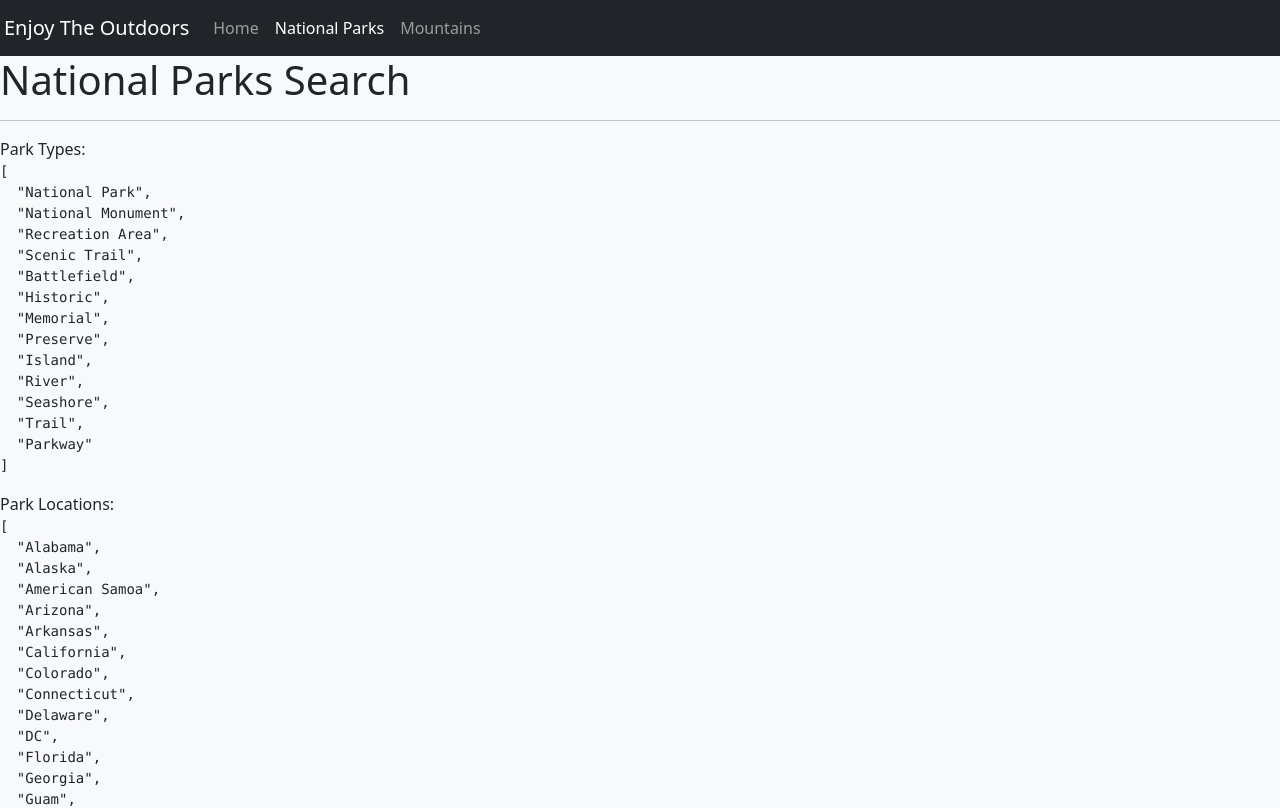
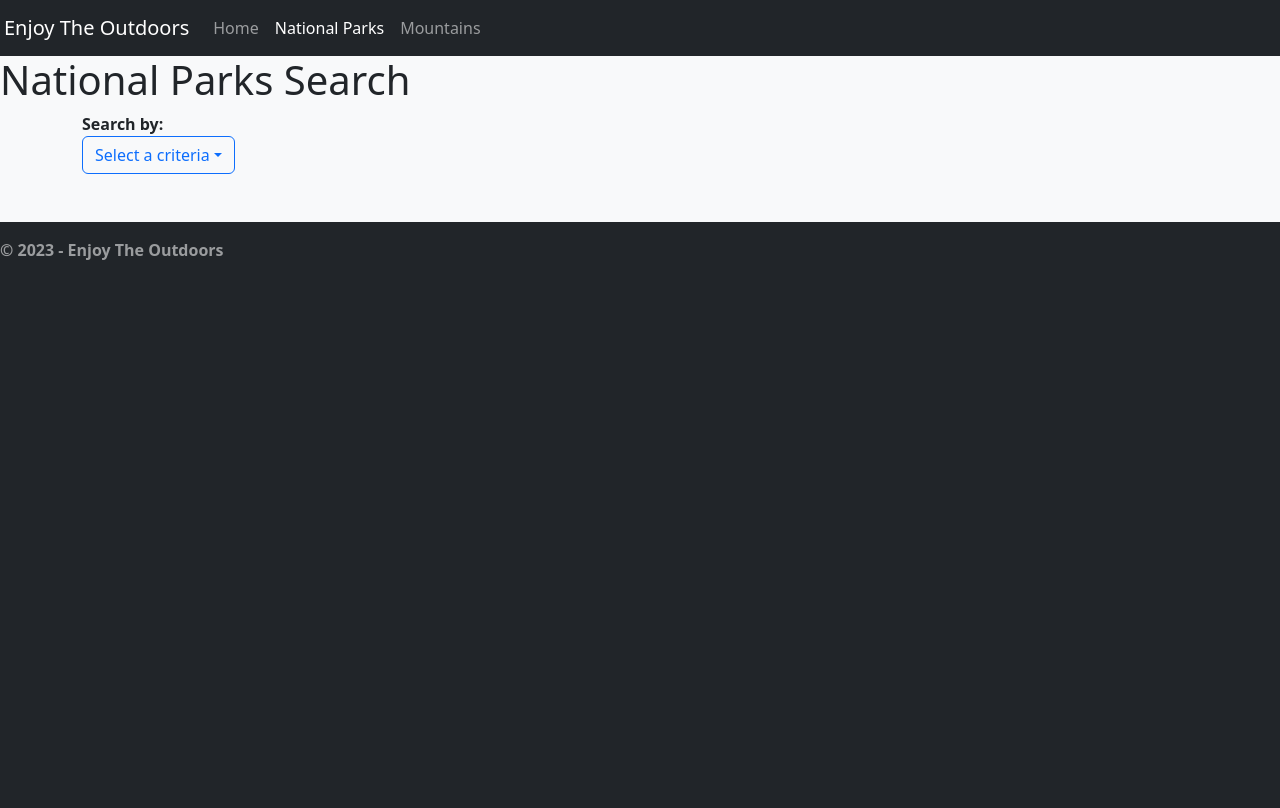
Before and after one commit to vmaravind96/NationalParkSearch, a React (Create React App) app: page /nationalparks in a window 1280 px wide. Shown: the top 808 px of the page. Built offline with nearby package versions, Linux system fonts and the light colour scheme.

Commit message:
national park base page done

```diff
--- a/src/App.js
+++ b/src/App.js
@@ -7,16 +7,16 @@ import NationalParks from './pages/national_parks/NationalParks';
 import Mountains from './pages/mountains/Mountains';
 import Footer from './components/footer/Footer';
 
-function App() {
+function App(props) {
   return (
     <div className="App">
       <Navigation/>
       <Routes>
         <Route path="/" element={<Home />} />
         <Route path="/nationalparks" element={<NationalParks />} />
-        <Route path="/Mountains" element={<Mountains />} />
+        <Route path="/mountains" element={<Mountains />} />
       </Routes>
-     <Footer/>
+      <Footer/>
     </div>
   );
 }
--- a/src/components/footer/Footer.js
+++ b/src/components/footer/Footer.js
@@ -1,5 +1,6 @@
 
 import Navbar from 'react-bootstrap/Navbar';
+
 
 function Footer() {
 
--- a/src/index.js
+++ b/src/index.js
@@ -10,7 +10,7 @@ const root = ReactDOM.createRoot(document.getElementById('root'));
 root.render(
   <React.StrictMode>
     <BrowserRouter>
-      <App />
+      <App/>
     </BrowserRouter>
   </React.StrictMode>
 );
--- a/src/pages/national_parks/NationalParks.js
+++ b/src/pages/national_parks/NationalParks.js
@@ -1,28 +1,179 @@
+import { useState } from "react";
 import { useParks } from "../../hooks/useParks";
+import { Dropdown, Container, Button, Table } from "react-bootstrap";
 
 function NationalParks() {
+  const LOCATION = "Location";
+  const PARK_TYPE = "Park Type";
+  const SELECT_LOCATION_STR = "Select location";
+  const SELECT_PARK_TYPE_STR = "Select park type";
 
-    const [nationalParks, locations, types] = useParks();
+  const [nationalParksCache, locations, types] = useParks();
+  const [selectedOption, setSelectedOption] = useState("Select a criteria");
+  const [selectedLocation, setSelectedLocation] = useState(SELECT_LOCATION_STR);
+  const [selectedParkType, setselectedParkType] =
+    useState(SELECT_PARK_TYPE_STR);
+  const [displayTable, setDisplayTable] = useState(false);
+  const [parksToDisplay, setParksToDisplay] = useState([]);
 
+  const handleSearchBy = (eventKey) => {
+    setSelectedOption(eventKey);
+    setSelectedLocation(SELECT_LOCATION_STR);
+    setselectedParkType(SELECT_PARK_TYPE_STR);
+    setDisplayTable(false);
+  };
+
+  const handleLocation = (eventKey) => {
+    setSelectedLocation(eventKey);
+    setDisplayTable(false);
+  };
+
+  const handleParkType = (eventKey) => {
+    setselectedParkType(eventKey);
+    setDisplayTable(false);
+  };
+
+  const canDisplaySubmit = () => {
     return (
-        <div className="NationalParks bg-light">
-            <h1>National Parks Search</h1>
+      (selectedOption === LOCATION &&
+        selectedLocation !== SELECT_LOCATION_STR) ||
+      (selectedOption === PARK_TYPE &&
+        selectedParkType !== SELECT_PARK_TYPE_STR)
+    );
+  };
 
-            <hr/>
-            Park Types:
-            <pre>
-                {JSON.stringify(types, null, 2)}
-            </pre>
-            Park Locations:
-            <pre>
-                {JSON.stringify(locations, null, 2)}
-            </pre>
-            Parks;
-            <pre>
-                {JSON.stringify(nationalParks, null, 2)}
-            </pre>
+  const handleSearch = () => {
+    if (selectedOption === LOCATION) {
+      handleLocationSearch();
+    } else {
+      handleParkTypeSearch();
+    }
+  };
+
+  const handleLocationSearch = () => {
+    const parksFiltered = nationalParksCache.filter(
+      (park) => park.State === selectedLocation
+    );
+    setParksToDisplay(parksFiltered);
+    setDisplayTable(true);
+  };
+
+  const handleParkTypeSearch = () => {
+    const parksFiltered = nationalParksCache.filter((park) =>
+      park.LocationName.includes(selectedParkType)
+    );
+    setParksToDisplay(parksFiltered);
+    setDisplayTable(true);
+  };
+
+  return (
+    <div className="NationalParks bg-light">
+      <h1>National Parks Search</h1>
+      <Container>
+        <div>
+          <strong>Search by:</strong>
         </div>
-    )
+        <Dropdown onSelect={handleSearchBy}>
+          <Dropdown.Toggle variant="outline-primary" id="dropdown-search">
+            {selectedOption}
+          </Dropdown.Toggle>
+
+          <Dropdown.Menu>
+            <Dropdown.Item eventKey="Location">Location</Dropdown.Item>
+            <Dropdown.Item eventKey="Park Type">Park Type</Dropdown.Item>
+          </Dropdown.Menu>
+        </Dropdown>
+      </Container>
+
+      {selectedOption === LOCATION && (
+        <Container>
+          <div>
+            <strong>Select a location:</strong>
+          </div>
+          <Dropdown onSelect={handleLocation}>
+            <Dropdown.Toggle variant="outline-primary" id="dropdown-location">
+              {selectedLocation}
+            </Dropdown.Toggle>
+
+            <Dropdown.Menu>
+              {locations.map((location) => (
+                <Dropdown.Item key={location} eventKey={location}>
+                  {location}
+                </Dropdown.Item>
+              ))}
+            </Dropdown.Menu>
+          </Dropdown>
+        </Container>
+      )}
+
+      {selectedOption === PARK_TYPE && (
+        <Container>
+          <div>
+            <strong>Select a park type:</strong>
+          </div>
+          <Dropdown onSelect={handleParkType}>
+            <Dropdown.Toggle variant="outline-primary" id="dropdown-park-type">
+              {selectedParkType}
+            </Dropdown.Toggle>
+
+            <Dropdown.Menu>
+              {types.map((pt) => (
+                <Dropdown.Item key={pt} eventKey={pt}>
+                  {pt}
+                </Dropdown.Item>
+              ))}
+            </Dropdown.Menu>
+          </Dropdown>
+        </Container>
+      )}
+      <br />
+      {canDisplaySubmit() && (
+        <Container>
+          <Button variant="primary" size="md" onClick={handleSearch}>
+            Search
+          </Button>
+        </Container>
+      )}
+      <br />
+      {displayTable && (
+        <Container>
+          <Table striped bordered hover>
+            <thead>
+              <tr>
+                <th>S.No</th>
+                <th>Id#</th>
+                <th>Name</th>
+                <th>Address</th>
+                <th>Location</th>
+                <th>Contact</th>
+                <th>URL</th>
+              </tr>
+            </thead>
+            <tbody>
+              {parksToDisplay.map((park, idx) => (
+                <tr key={idx}>
+                  <td>{idx+1}</td>
+                  <td>{park.LocationID}</td>
+                  <td>{park.LocationName}</td>
+                  <td>{park.Address===0 ? "N/A": park.Address}</td>
+                  <td>
+                    <span style={{ fontWeight: 'bold' }}>City:</span>{park.City}<br/>
+                    <span style={{ fontWeight: 'bold' }}>State:</span>{park.State}<br/>
+                    <span style={{ fontWeight: 'bold' }}>Zip:</span>{park.ZipCode}
+                  </td>
+                  <td>
+                    <span style={{ fontWeight: 'bold' }}>Phone:</span>{park.Phone || "N/A"}<br/>
+                    <span style={{ fontWeight: 'bold' }}>Fax:</span>{park.Fax || "N/A"}<br/>
+                  </td>
+                  <td>{park.Visit || "N/A"}</td>
+                </tr>
+              ))}
+            </tbody>
+          </Table>
+        </Container>
+      )}
+    </div>
+  );
 }
 
 export default NationalParks;
```
Also changed, not shown: 2 other files (tests, documents, lock files or other folders).
